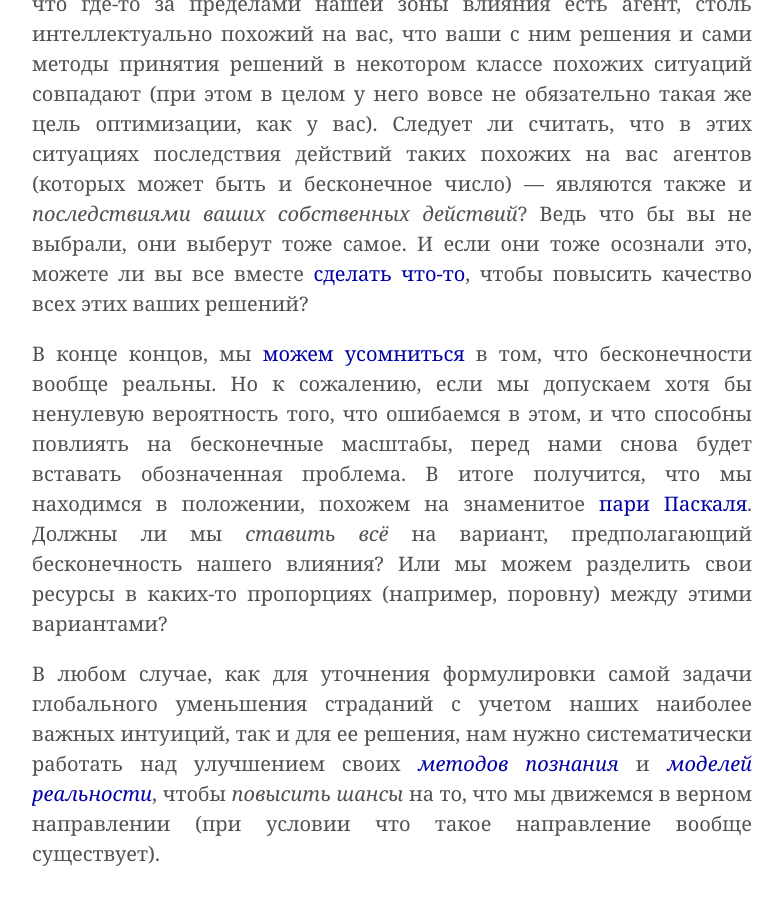
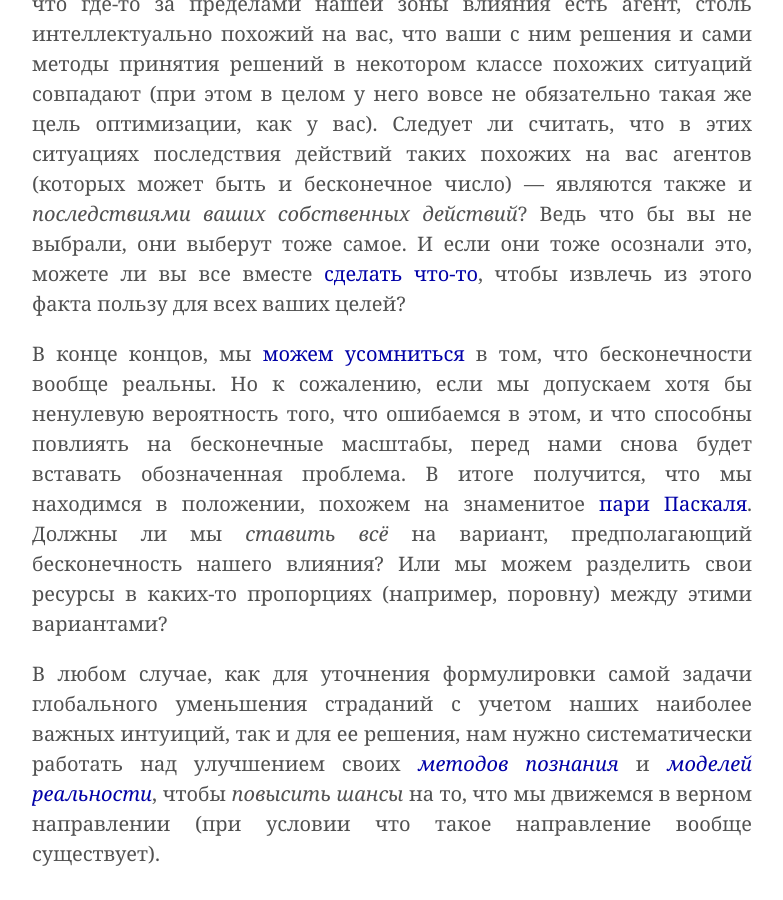
Before and after one commit to ReducingSuffering/reducingsuffering.github.io, a Jekyll site: the page built from _articles/what-is-suffering-reduction.md, in a window 1280 px wide and 900 px high, scrolled down 16899 px. Shown: the whole window, without its empty margins (248-1031 px from the left). Built offline with Jekyll 4.4.1, drawn with Linux system fonts in a browser that asks for light colours.

Commit message:
Update what-is-suffering-reduction.md

```diff
--- a/_articles/what-is-suffering-reduction.md
+++ b/_articles/what-is-suffering-reduction.md
@@ -219,7 +219,7 @@ P. S. Для углубления в тему см. дискуссии об [о
 
 С другой стороны, мы можем предположить, что даже если вселенная бесконечна, _сфера нашего потенциального влияния_ конечна. Так, согласно теории относительности нельзя двигаться быстрее скорости света, и это накладывает некоторые ограничения на то, [какую часть вселенной](https://ru.wikipedia.org/wiki/%D0%A1%D0%B2%D0%B5%D1%82%D0%BE%D0%B2%D0%BE%D0%B9_%D0%BA%D0%BE%D0%BD%D1%83%D1%81) мы способны затронуть. Кроме того, сфера нашего влияния на будущее может быть физически ограничена событиями вроде [тепловой смерти](https://ru.wikipedia.org/wiki/%D0%A2%D0%B5%D0%BF%D0%BB%D0%BE%D0%B2%D0%B0%D1%8F_%D1%81%D0%BC%D0%B5%D1%80%D1%82%D1%8C_%D0%92%D1%81%D0%B5%D0%BB%D0%B5%D0%BD%D0%BD%D0%BE%D0%B9) вселенной или [большого разрыва](https://ru.wikipedia.org/wiki/%D0%91%D0%BE%D0%BB%D1%8C%D1%88%D0%BE%D0%B9_%D1%80%D0%B0%D0%B7%D1%80%D1%8B%D0%B2). В таких случаях можно было бы просто отбросить из наших расчетов все, на что невозможно повлиять.
 
-Впрочем, здесь возможна неожиданная проблема. Представим себе, что где-то за пределами нашей зоны влияния есть агент, столь интеллектуально похожий на вас, что ваши с ним решения и сами методы принятия решений в некотором классе похожих ситуаций совпадают (при этом в целом у него вовсе не обязательно такая же цель оптимизации, как у вас). Следует ли считать, что в этих ситуациях последствия действий таких похожих на вас агентов (которых может быть и бесконечное число) — являются также и _последствиями ваших собственных действий_? Ведь что бы вы не выбрали, они выберут тоже самое. И если они тоже осознали это, можете ли вы все вместе [сделать что-то](https://longtermrisk.org/multiverse-wide-cooperation-via-correlated-decision-making/), чтобы повысить качество всех этих ваших решений?
+Впрочем, здесь возможна неожиданная проблема. Представим себе, что где-то за пределами нашей зоны влияния есть агент, столь интеллектуально похожий на вас, что ваши с ним решения и сами методы принятия решений в некотором классе похожих ситуаций совпадают (при этом в целом у него вовсе не обязательно такая же цель оптимизации, как у вас). Следует ли считать, что в этих ситуациях последствия действий таких похожих на вас агентов (которых может быть и бесконечное число) — являются также и _последствиями ваших собственных действий_? Ведь что бы вы не выбрали, они выберут тоже самое. И если они тоже осознали это, можете ли вы все вместе [сделать что-то](https://longtermrisk.org/multiverse-wide-cooperation-via-correlated-decision-making/), чтобы извлечь из этого факта пользу для всех ваших целей?
 
 В конце концов, мы [можем усомниться](https://reducing-suffering.org/believe-infinity/) в том, что бесконечности вообще реальны. Но к сожалению, если мы допускаем хотя бы ненулевую вероятность того, что ошибаемся в этом, и что способны повлиять на бесконечные масштабы, перед нами снова будет вставать обозначенная проблема. В итоге получится, что мы находимся в положении, похожем на знаменитое [пари Паскаля](https://ru.wikipedia.org/wiki/%D0%9F%D0%B0%D1%80%D0%B8_%D0%9F%D0%B0%D1%81%D0%BA%D0%B0%D0%BB%D1%8F). Должны ли мы _ставить всё_ на вариант, предполагающий бесконечность нашего влияния? Или мы можем разделить свои ресурсы в каких-то пропорциях (например, поровну) между этими вариантами?
 
```
